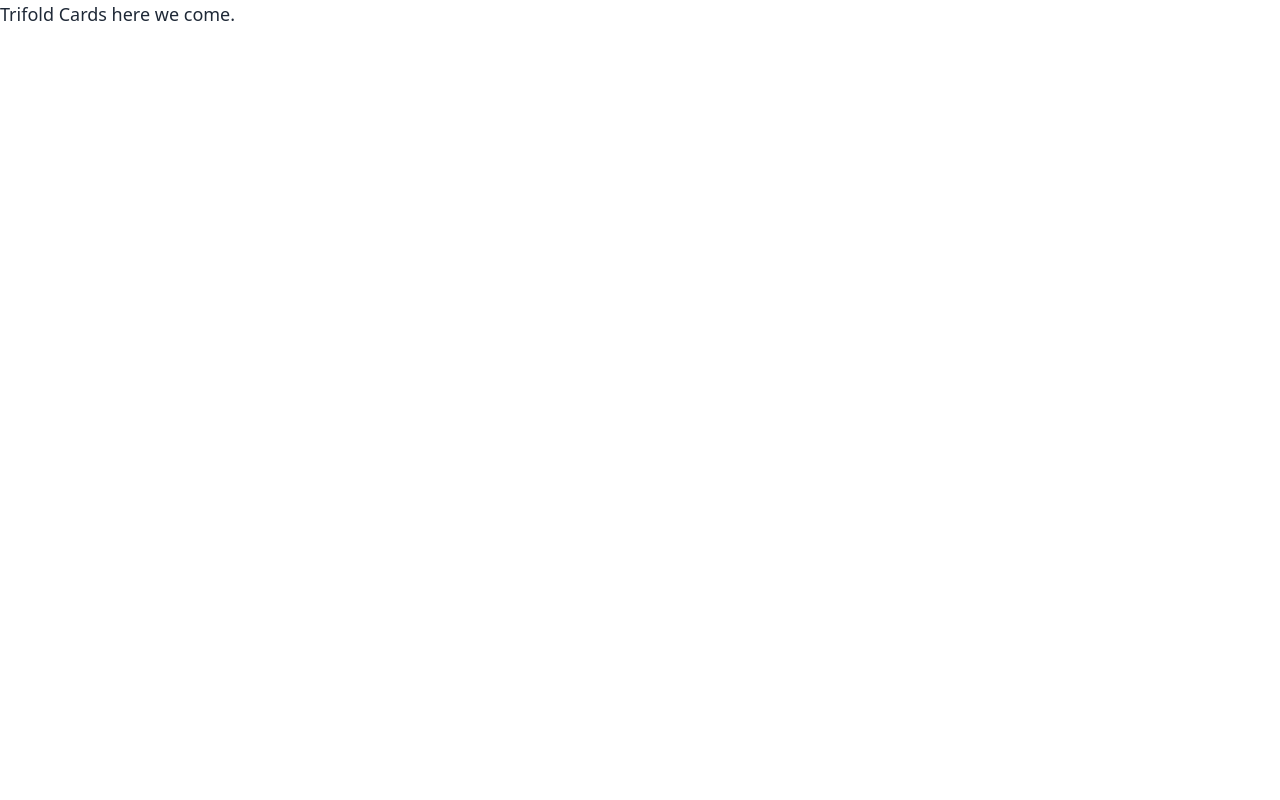
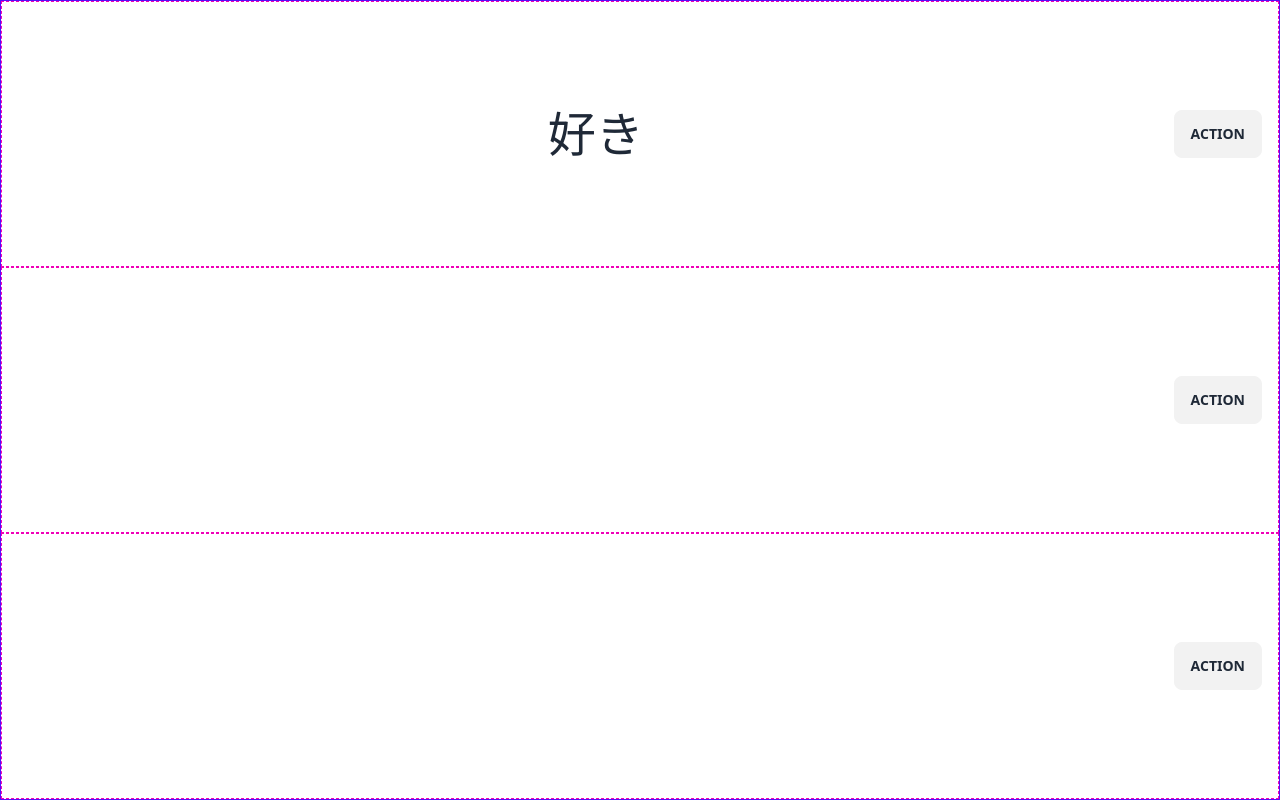
Before and after one commit to odjhey/luxray-cards, a React (Vite) app in the folder pwa/: page / in a window 1280 px wide. Built offline with nearby package versions, Linux system fonts and the light colour scheme.

Commit message:
feat: add temp layout

```diff
--- a/pwa/src/App.tsx
+++ b/pwa/src/App.tsx
@@ -1,7 +1,61 @@
+import { PropsWithChildren, useState } from 'react'
 import './App.css'
 
 function App() {
-  return <div className="text-lg">Trifold Cards here we come.</div>
+  return (
+    <>
+      <div className="h-screen w-screen">
+        <FlashCard></FlashCard>
+      </div>
+    </>
+  )
+}
+
+const CardEntry = (props: PropsWithChildren) => {
+  return (
+    <div className="flex justify-center items-center border border-dashed border-secondary h-full w-full">
+      {props.children}
+    </div>
+  )
+}
+
+const DisplayText = (props: PropsWithChildren<{ show: boolean }>) => {
+  const [show, setShow] = useState(props.show)
+
+  return (
+    <div className="flex w-full justify-between p-4">
+      <div className={`flex justify-center items-center w-full`}>
+        <div className={`text-5xl ${show ? '' : 'hidden'}`}>
+          {props.children}
+        </div>
+      </div>
+      <button
+        className="btn"
+        type="button"
+        onClick={() => {
+          setShow((v) => !v)
+        }}
+      >
+        action
+      </button>
+    </div>
+  )
+}
+
+const FlashCard = () => {
+  return (
+    <div className="flex flex-col h-full w-full border border-solid border-primary justify-evenly items-center">
+      <CardEntry>
+        <DisplayText show={true}>好き</DisplayText>
+      </CardEntry>
+      <CardEntry>
+        <DisplayText show={false}>すき</DisplayText>
+      </CardEntry>
+      <CardEntry>
+        <DisplayText show={false}>suki</DisplayText>
+      </CardEntry>
+    </div>
+  )
 }
 
 export default App
```
